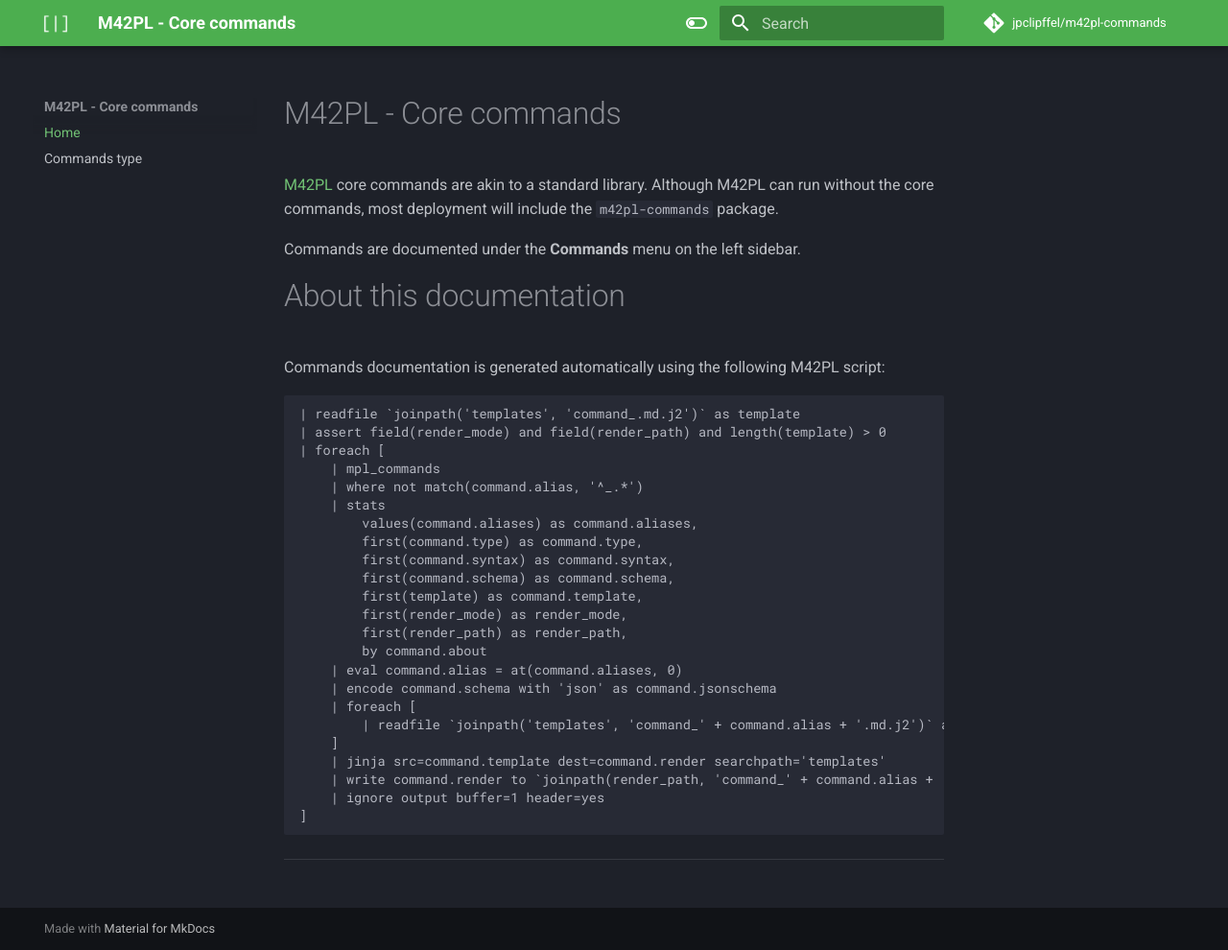
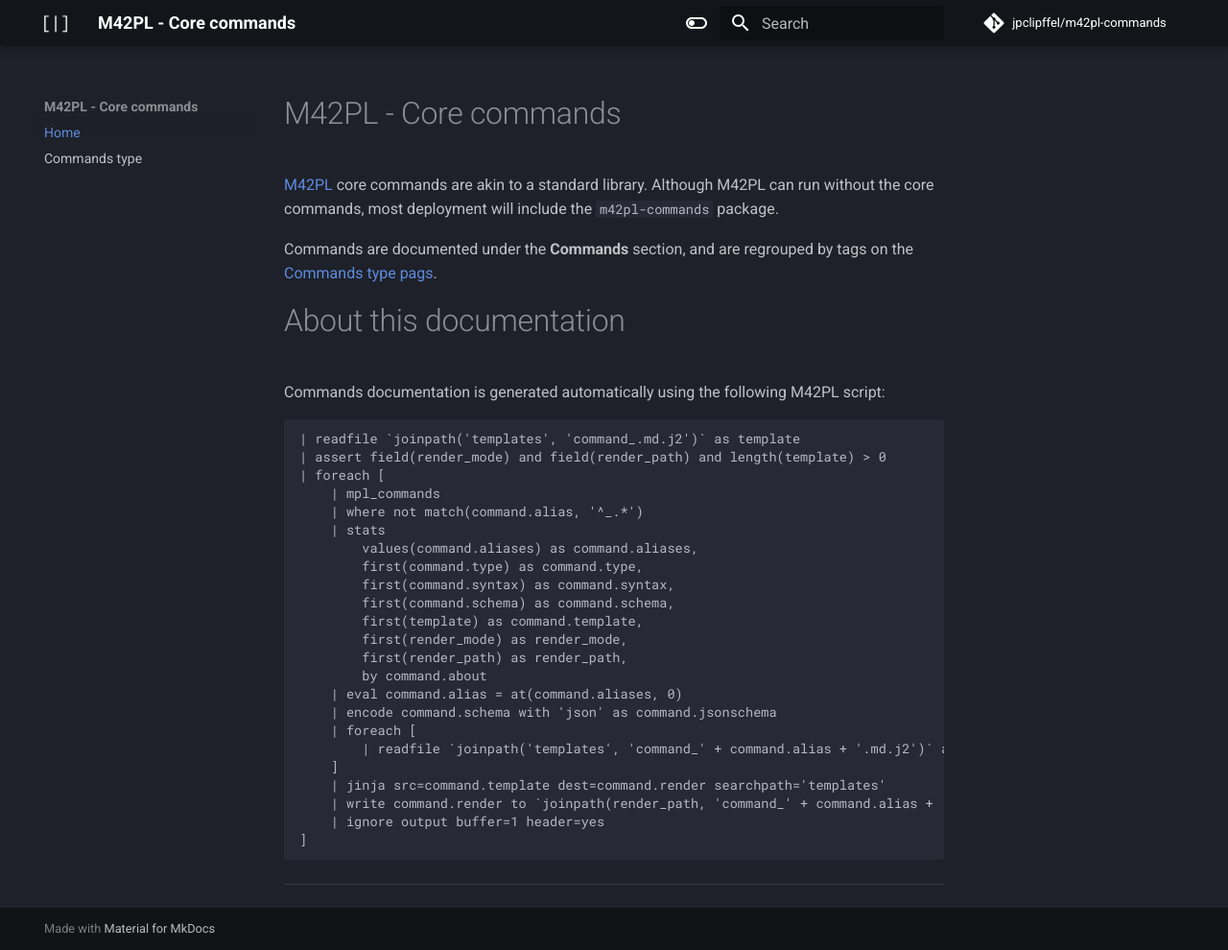
Before and after one commit to jpclipffel/m42pl-commands, an MkDocs documentation site: the page built from docs/docs/index.md, in a window 1280 px wide and 990 px high. Shown: the whole window at 96% size. Built offline with MkDocs 1.6.1 and Material for MkDocs 9.7.7, drawn with Linux system fonts in a browser that asks for light colours; comment, search, counter and statistics services are not loaded.

Commit message:
[Doc] Updated them, extensions and structure

```diff
--- a/docs/docs/index.md
+++ b/docs/docs/index.md
@@ -4,7 +4,8 @@
 M42PL can run without the core commands, most deployment will include the
 `m42pl-commands` package.
 
-Commands are documented under the **Commands** menu on the left sidebar.
+Commands are documented under the **Commands** section, and are regrouped by
+tags on the [Commands type pags](./tags.md).
 
 # About this documentation
 
--- a/docs/mkdocs.yml
+++ b/docs/mkdocs.yml
@@ -6,6 +6,7 @@
 # Navigation
 nav:
   - "Home": "index.md"
+  - "Commands type": "tags.md"
   - ...
 
 # Source repository
@@ -16,25 +17,28 @@
 
 # Markdown extensions
 markdown_extensions:
+  - meta
   - admonition
 
 # Plugins
 plugins:
   - search
   - awesome-pages
+  - tags:
+      tags_file: tags.md
 
 # Theme confoguration
 theme:
   name: material
   palette:
     - scheme: slate
-      primary: green
-      accent: green
+      primary: black
+      accent: light green
       toggle:
         icon: material/toggle-switch-off-outline
         name: Switch to dark mode
     - scheme: default
-      primary: green
+      primary: black
       accent: green
       toggle:
         icon: material/toggle-switch
```
